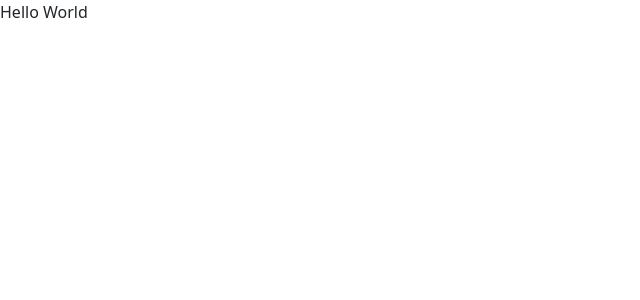
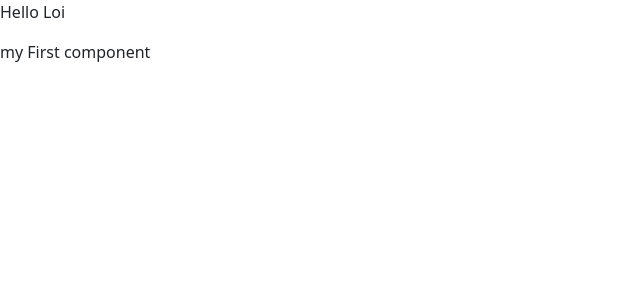
Before and after one commit to louluo311/LearnWithEric, a React (Vite) app in the folder react-app/: page / in a window 1280 px wide. Shown: the top 300 px of the page, without its empty margins (0-640 px from the left). Built offline with nearby package versions, Linux system fonts and the light colour scheme.

Commit message:
video 16

```diff
--- a/react-app/src/App.tsx
+++ b/react-app/src/App.tsx
@@ -2,10 +2,13 @@ import { useState } from 'react'
 import reactLogo from './assets/react.svg'
 import './App.css'
 import 'bootstrap/dist/css/bootstrap.min.css';
+import MyComponent from './component/MyComponent';
 
 function App() {
   return (
-    <div className='app-container'>Hello World
+    <div className='app-container'>
+      <p>Hello Loi</p>
+      <MyComponent></MyComponent>
     </div>
   )
 }
--- /dev/null
+++ b/react-app/src/component/MyComponent.tsx
@@ -0,0 +1,11 @@
+import React from "react";
+
+class MyComponent extends React.Component {
+    render() {
+        return (
+            <div>my First component</div>
+        );
+    }
+}
+
+export default MyComponent;
```
